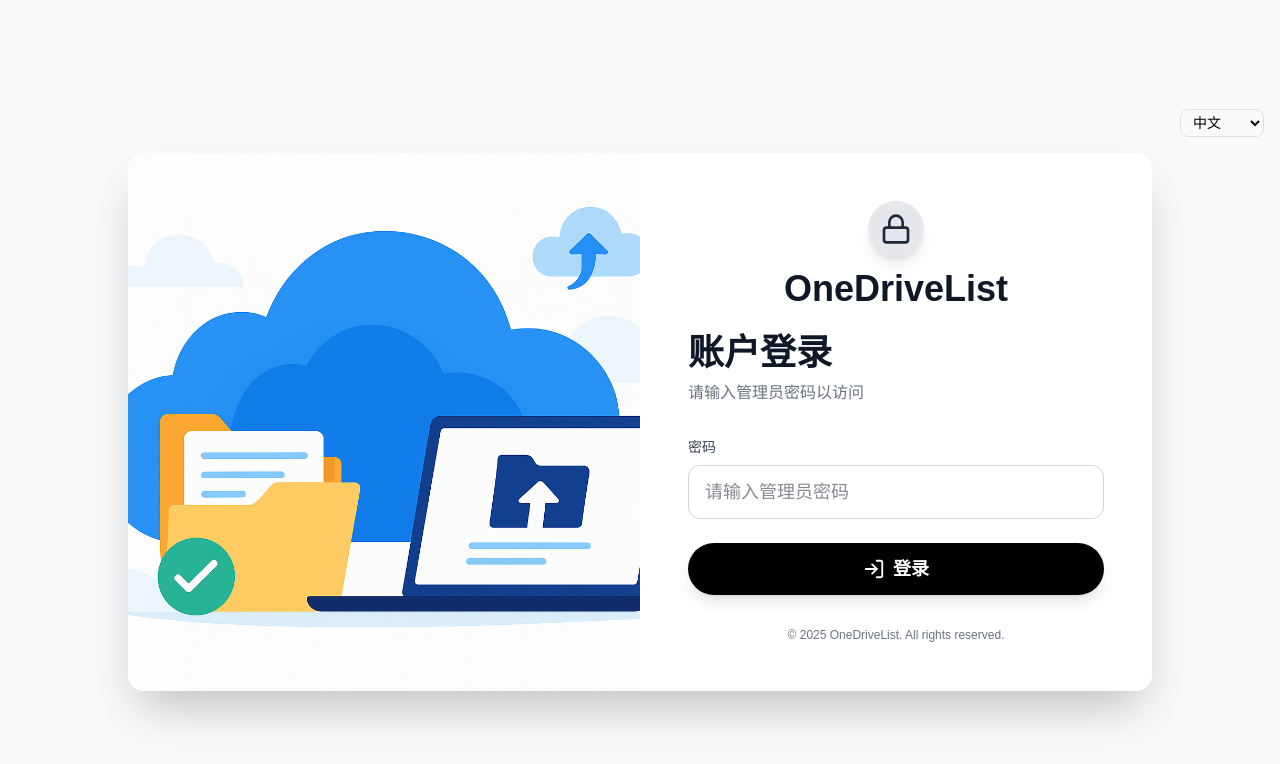
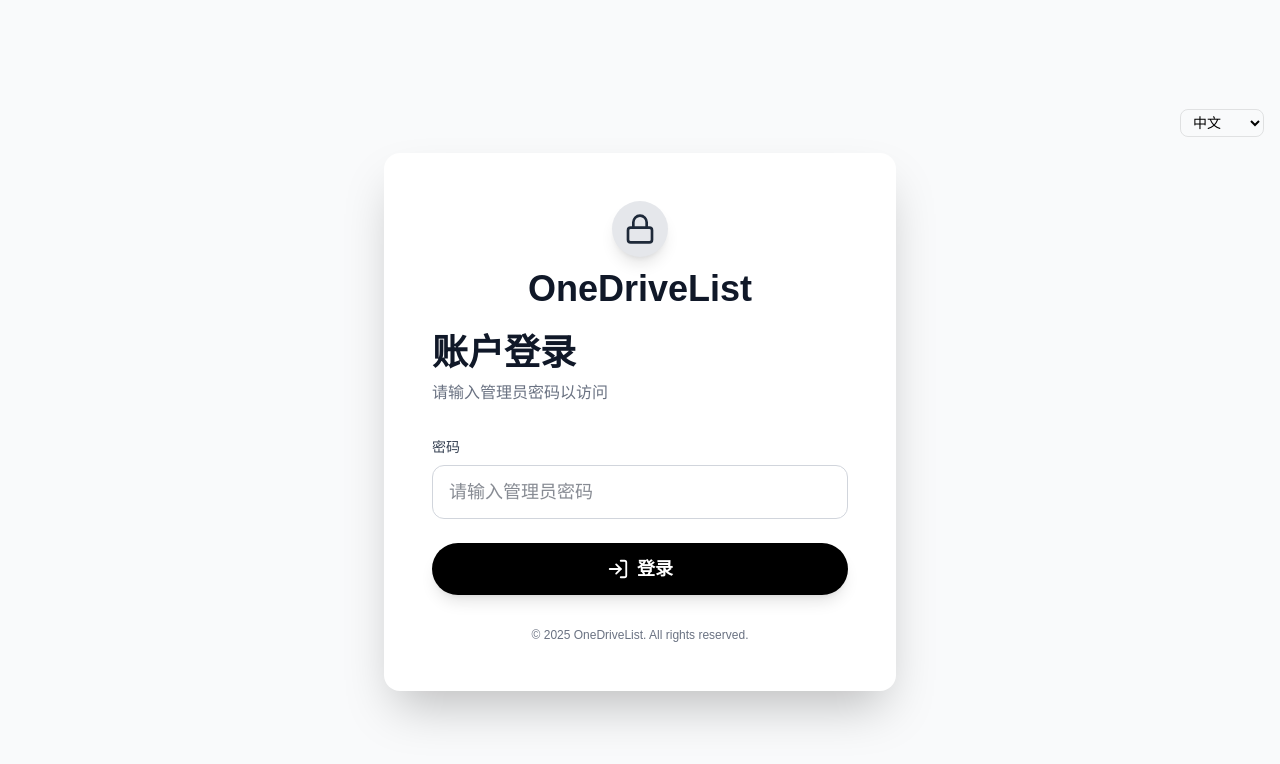
Before and after one commit to lurenjia534/onedrivelist, a Next.js app: page /login in a window 1280 px wide. Shown: the top 764 px of the page. Built offline with nearby package versions, Linux system fonts and the light colour scheme; no server answers.

Commit message:
Remove image section from `LoginUI` for simplified layout
- Eliminate the image and associated components to focus on the form.
- Refactor layout for a more compact and centered design.

```diff
--- a/src/app/login/login-ui.tsx
+++ b/src/app/login/login-ui.tsx
@@ -3,7 +3,6 @@
 import { motion } from "framer-motion";
 import { Lock, LogIn, AlertCircle } from "lucide-react";
 import { useState } from "react";
-import Image from "next/image";
 import LanguageSwitcher from "@/components/LanguageSwitcher";
 import { useI18n } from "@/i18n/I18nProvider";
 
@@ -37,21 +36,9 @@
     <div className="flex items-center justify-center min-h-screen bg-gray-50 dark:bg-gray-900">
       <div className="container mx-auto p-4">
         <div className="flex justify-end mb-4"><LanguageSwitcher /></div>
-        <div className="flex flex-col md:flex-row w-full max-w-5xl mx-auto overflow-hidden rounded-2xl shadow-2xl bg-white dark:bg-gray-800">
-          {/* Image Section */}
-          <div className="w-full md:w-1/2">
-            <Image
-              src="/loginback.png"
-              alt="Login Banner"
-              width={1024}
-              height={1024}
-              className="object-cover w-full h-full"
-              unoptimized
-            />
-          </div>
-
+        <div className="w-full max-w-lg mx-auto overflow-hidden rounded-2xl shadow-2xl bg-white dark:bg-gray-800 p-8 md:p-12 flex flex-col justify-center">
           {/* Form Section */}
-          <div className="w-full md:w-1/2 p-8 md:p-12 flex flex-col justify-center">
+          <div className="flex flex-col justify-center">
             <motion.div
               initial={{ opacity: 0, y: -10 }}
               animate={{ opacity: 1, y: 0 }}
```
